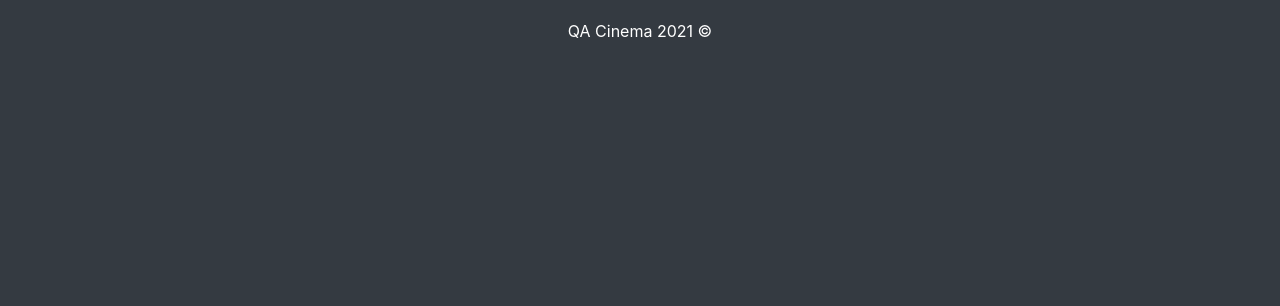
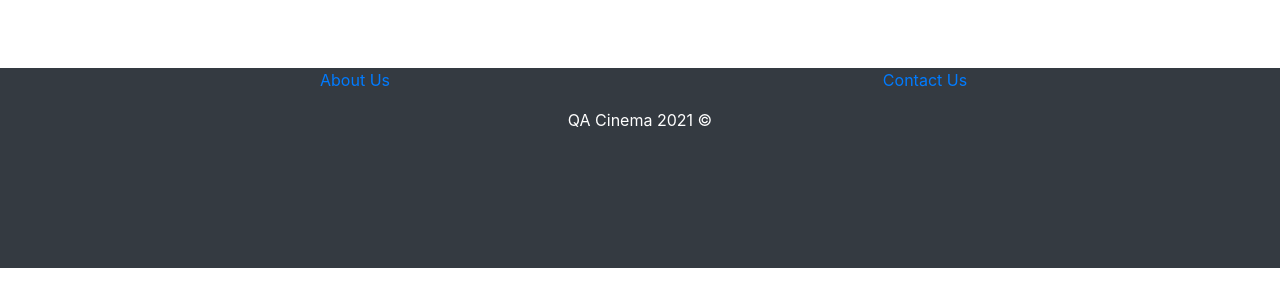
Before and after one commit to QA-AKAM/QACinema-Project, a React (Create React App) app in the folder frontend/: page /OpeningTimes in a window 1280 px wide. Shown: the part 532-838 px from the top of the page. After the commit the page ends 800 px from the top, so only its background shows below. Built offline with nearby package versions, Linux system fonts and the light colour scheme.

Commit message:
KD: Rooted Footer to bottom of page.

```diff
--- a/frontend/src/Components/Footer/Footer.css
+++ b/frontend/src/Components/Footer/Footer.css
@@ -2,5 +2,11 @@
 .Footer {
   background: #343A41;
   color: white;
-  height: 400px;
+  height: 200px;
+  bottom: 0;
+  position:fixed;
+  left: 0;
+  bottom: 0;
+  width: 100%;
+  text-align: center;
 }
```
